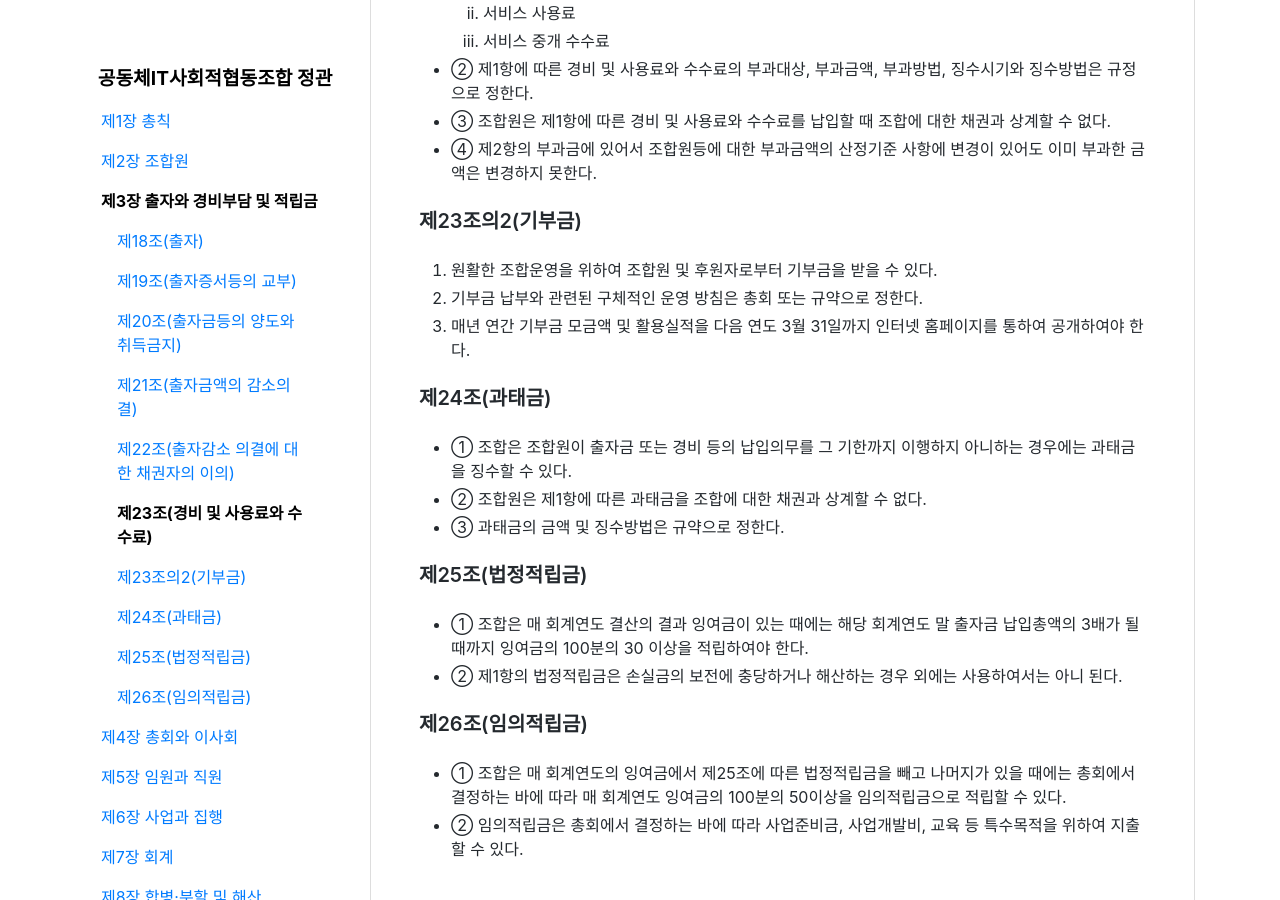
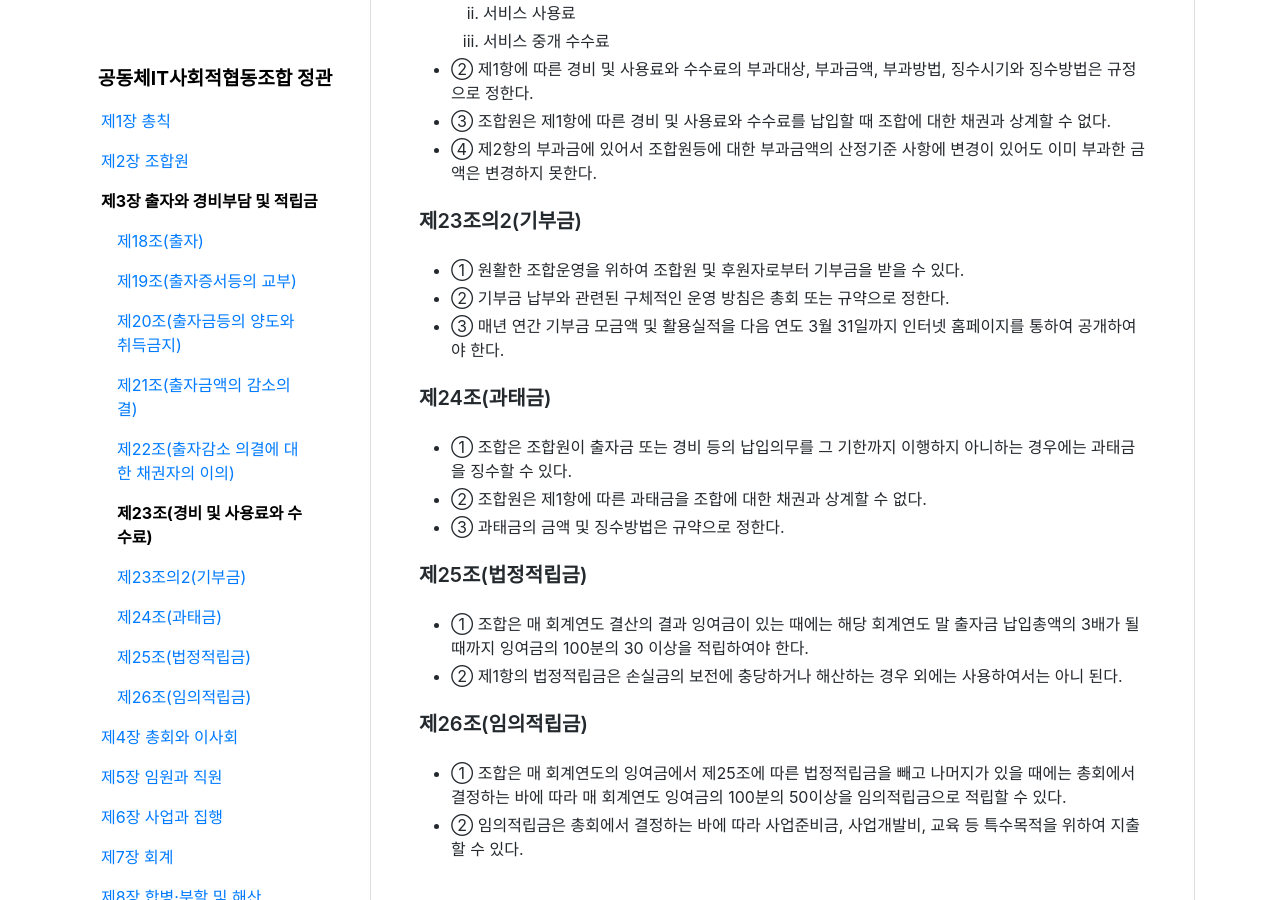
Before and after one commit to ictact-coop/docs, a Jekyll site: the page built from _docs/constitution.md, in a window 1280 px wide and 900 px high, scrolled down 5028 px. Built offline with Jekyll 4.4.1, drawn with Linux system fonts in a browser that asks for light colours; nearby versions of some CDN libraries; some of the changed lines change nothing that is shown.

Commit message:
23조의2(기부금) 3개의 항 표시를 다른 조항과 동일하게 수정
①~③ 이 아니라 1. 2. 3. 이렇게 입력했었음

```diff
--- a/_docs/constitution.md
+++ b/_docs/constitution.md
@@ -170,9 +170,9 @@ category: constitution
 
 ### 제23조의2(기부금)
 
-1. 원활한 조합운영을 위하여 조합원 및 후원자로부터 기부금을 받을 수 있다.
-2. 기부금 납부와 관련된 구체적인 운영 방침은 총회 또는 규약으로 정한다.
-3. 매년 연간 기부금 모금액 및 활용실적을 다음 연도 3월 31일까지 인터넷 홈페이지를 통하여 공개하여야 한다.
+- ① 원활한 조합운영을 위하여 조합원 및 후원자로부터 기부금을 받을 수 있다.
+- ② 기부금 납부와 관련된 구체적인 운영 방침은 총회 또는 규약으로 정한다.
+- ③ 매년 연간 기부금 모금액 및 활용실적을 다음 연도 3월 31일까지 인터넷 홈페이지를 통하여 공개하여야 한다.
 
 ### 제24조(과태금)
 
```
